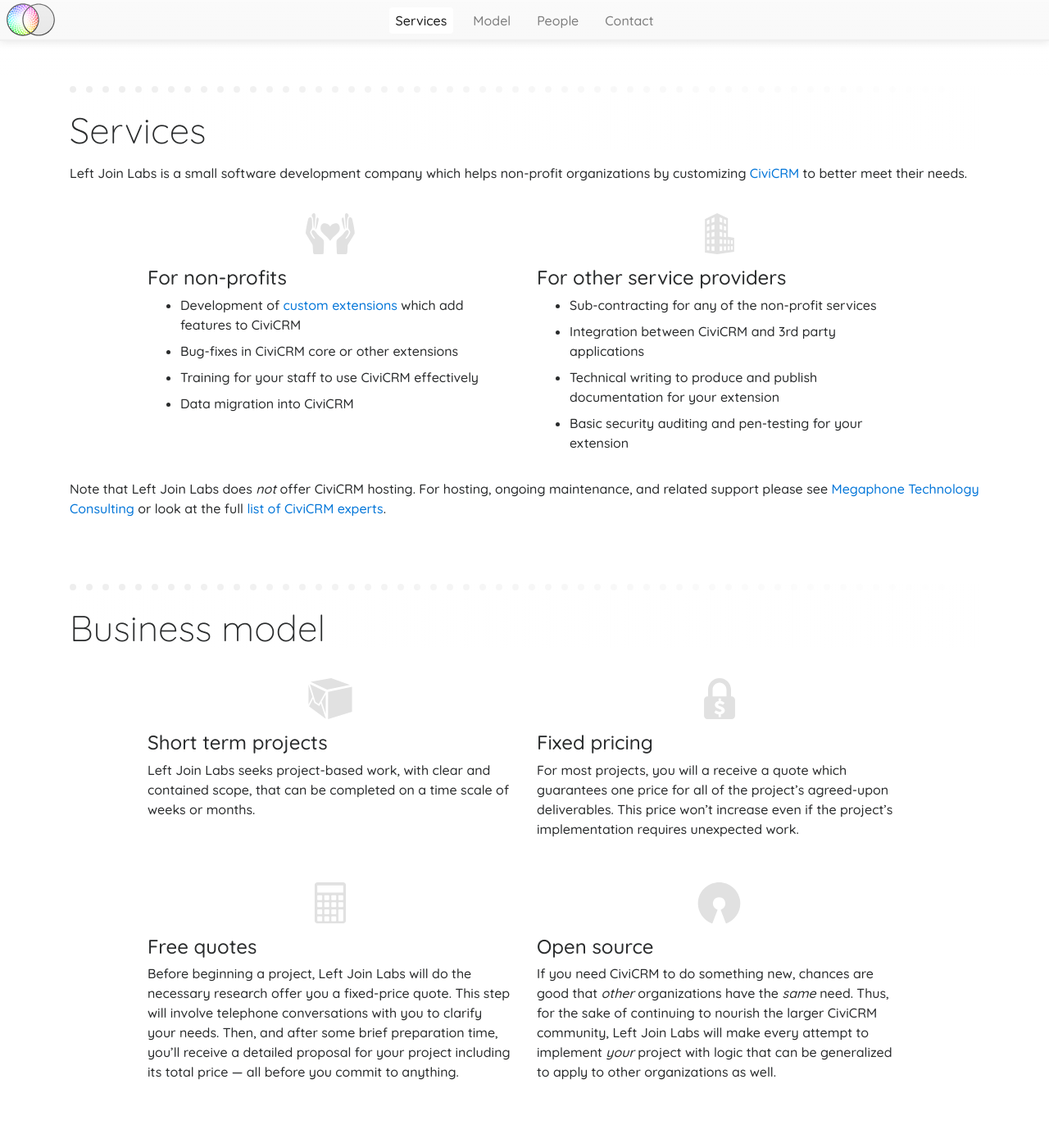
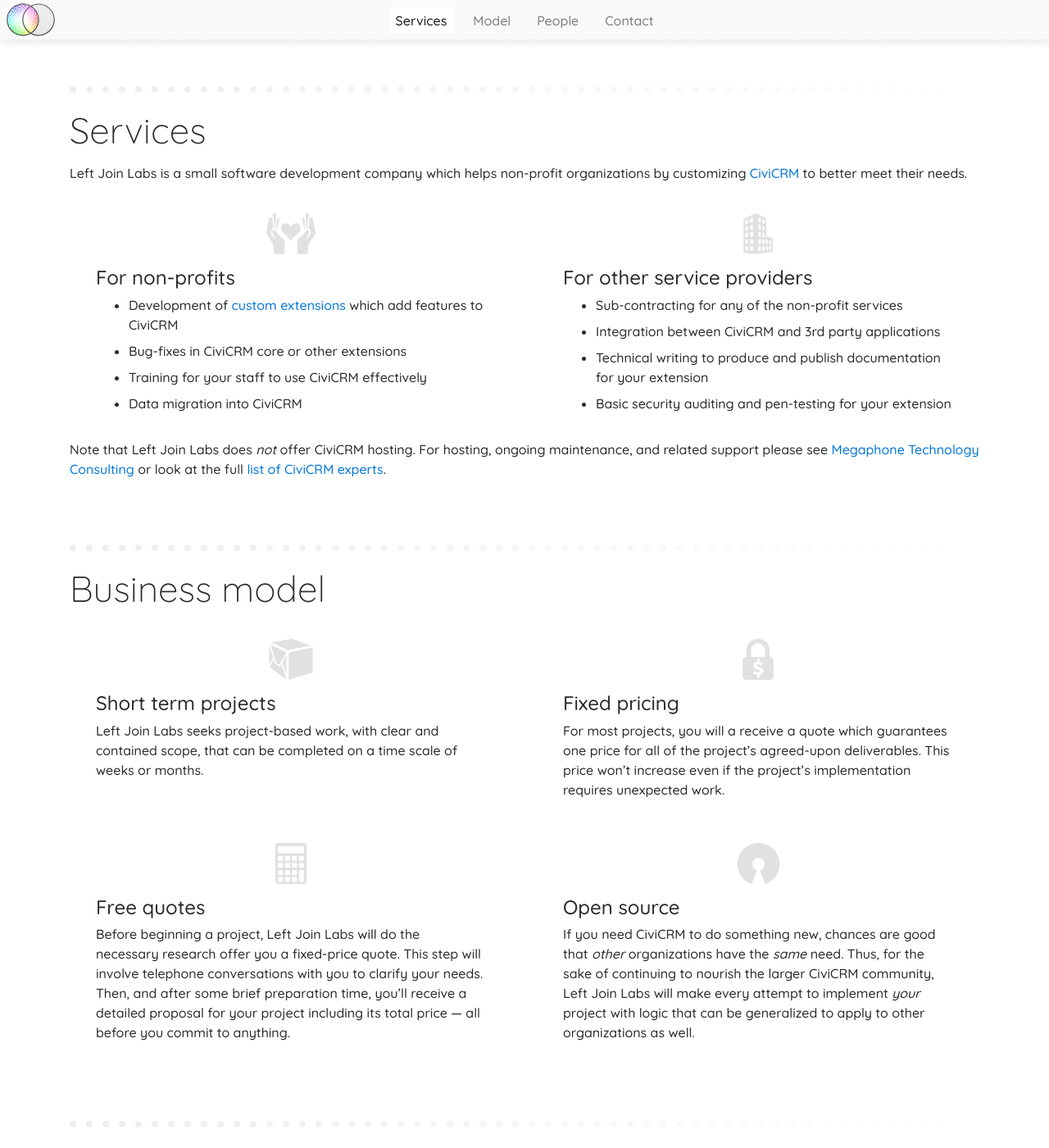
Before and after one commit to leftjoinlabs/leftjoinlabs.com, a Jekyll site: the page built from index.md, in a window 1280 px wide and 1400 px high, scrolled down 305 px. Shown: the whole window at 82% size. Built offline with Jekyll 4.4.1, drawn with Linux system fonts in a browser that asks for light colours; nearby versions of some CDN libraries.

Commit message:
Improve grid display on mobile

```diff
--- a/css/style.scss
+++ b/css/style.scss
@@ -245,7 +245,7 @@ $ljl_nav-height: 50px;
   @extend .justify-content-center;
 
   .ljl_item {
-    @extend .col-lg-5;
+    @extend .col-lg-6;
     margin-top: 1rem;
     margin-bottom: 1rem;
 
@@ -254,10 +254,16 @@ $ljl_nav-height: 50px;
       @extend .align-items-center;
     }
 
+    @include media-breakpoint-up(lg) {
+      .ljl_item-inner {
+        padding: 0 2em;
+      }
+    }
+
     .ljl_graphic {
-      @extend .hidden-xs-down;
       @extend .col-lg-12;
-      @extend .col-2;
+      @extend .col-sm-2;
+      @extend .col-12;
 
       img {
         @extend .mx-auto;
```
